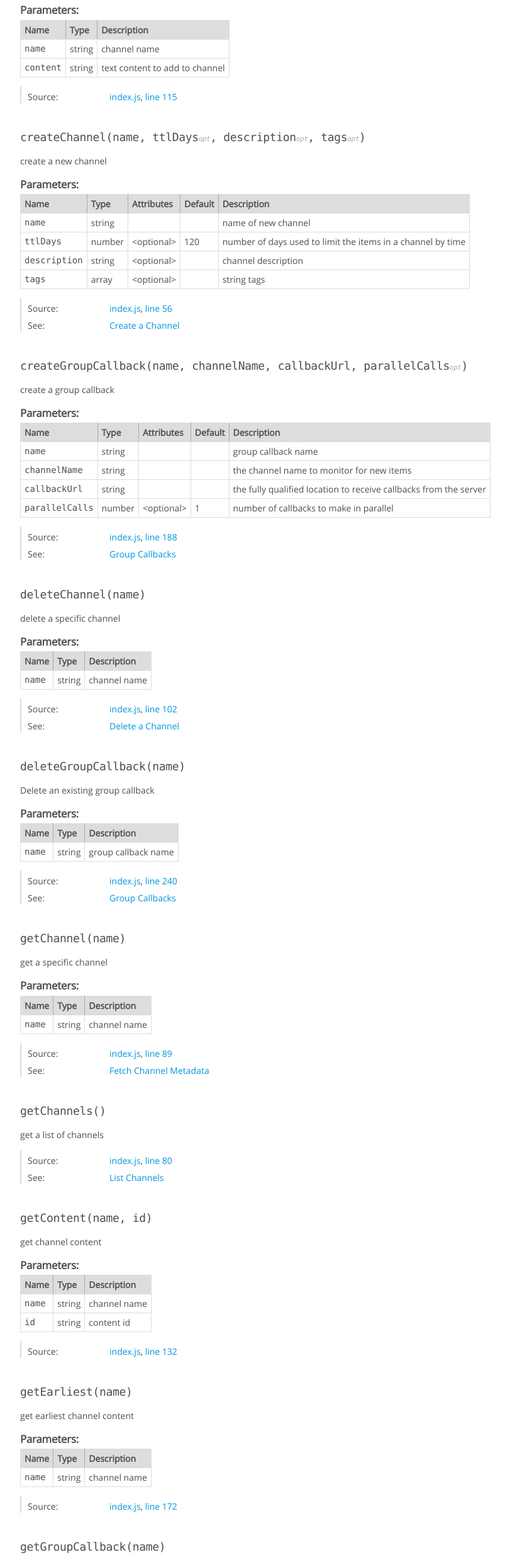
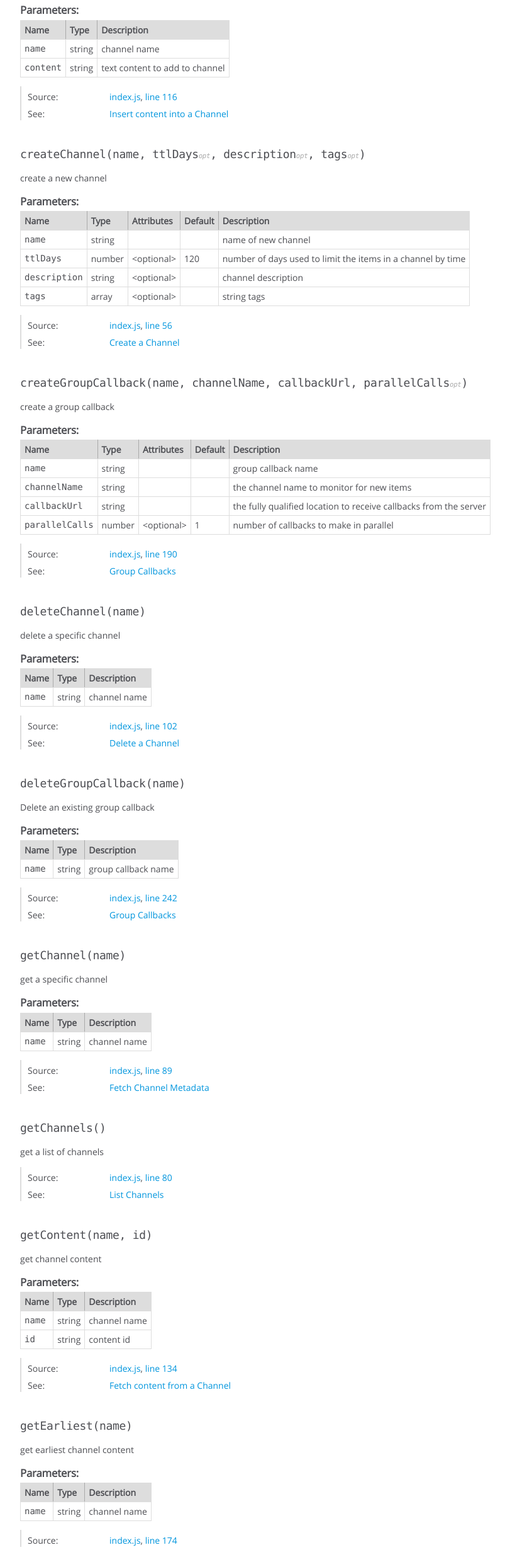
Before and after one commit to flightstats/node-datahub, a website: page docs/Datahub.html in a window 1280 px wide. Shown: the part 822-3302 px from the top of the page at 63% size, without its empty margins (0-811 px from the left). Drawn offline with Linux system fonts and the light colour scheme.

Commit message:
a few more @see links

```diff
--- a/docs/Datahub.html
+++ b/docs/Datahub.html
@@ -420,12 +420,19 @@
 
     <dt class="tag-source">Source:</dt>
     <dd class="tag-source"><ul class="dummy"><li>
-        <a href="index.js.html">index.js</a>, <a href="index.js.html#line115">line 115</a>
+        <a href="index.js.html">index.js</a>, <a href="index.js.html#line116">line 116</a>
     </li></ul></dd>
 
 
 
 
+
+    <dt class="tag-see">See:</dt>
+    <dd class="tag-see">
+        <ul>
+            <li><a href="https://github.com/flightstats/hub#insert-content-into-channel">Insert content into a Channel</a></li>
+        </ul>
+    </dd>
 
 
 
@@ -943,7 +950,7 @@
 
     <dt class="tag-source">Source:</dt>
     <dd class="tag-source"><ul class="dummy"><li>
-        <a href="index.js.html">index.js</a>, <a href="index.js.html#line188">line 188</a>
+        <a href="index.js.html">index.js</a>, <a href="index.js.html#line190">line 190</a>
     </li></ul></dd>
 
 
@@ -1219,7 +1226,7 @@
 
     <dt class="tag-source">Source:</dt>
     <dd class="tag-source"><ul class="dummy"><li>
-        <a href="index.js.html">index.js</a>, <a href="index.js.html#line240">line 240</a>
+        <a href="index.js.html">index.js</a>, <a href="index.js.html#line242">line 242</a>
     </li></ul></dd>
 
 
@@ -1607,12 +1614,19 @@
 
     <dt class="tag-source">Source:</dt>
     <dd class="tag-source"><ul class="dummy"><li>
-        <a href="index.js.html">index.js</a>, <a href="index.js.html#line132">line 132</a>
+        <a href="index.js.html">index.js</a>, <a href="index.js.html#line134">line 134</a>
     </li></ul></dd>
 
 
 
 
+
+    <dt class="tag-see">See:</dt>
+    <dd class="tag-see">
+        <ul>
+            <li><a href="https://github.com/flightstats/hub#fetch-content-from-channel">Fetch content from a Channel</a></li>
+        </ul>
+    </dd>
 
 
 
@@ -1738,7 +1752,7 @@
 
     <dt class="tag-source">Source:</dt>
     <dd class="tag-source"><ul class="dummy"><li>
-        <a href="index.js.html">index.js</a>, <a href="index.js.html#line172">line 172</a>
+        <a href="index.js.html">index.js</a>, <a href="index.js.html#line174">line 174</a>
     </li></ul></dd>
 
 
@@ -1869,7 +1883,7 @@
 
     <dt class="tag-source">Source:</dt>
     <dd class="tag-source"><ul class="dummy"><li>
-        <a href="index.js.html">index.js</a>, <a href="index.js.html#line227">line 227</a>
+        <a href="index.js.html">index.js</a>, <a href="index.js.html#line229">line 229</a>
     </li></ul></dd>
 
 
@@ -2007,7 +2021,7 @@
 
     <dt class="tag-source">Source:</dt>
     <dd class="tag-source"><ul class="dummy"><li>
-        <a href="index.js.html">index.js</a>, <a href="index.js.html#line253">line 253</a>
+        <a href="index.js.html">index.js</a>, <a href="index.js.html#line255">line 255</a>
     </li></ul></dd>
 
 
@@ -2096,7 +2110,7 @@
 
     <dt class="tag-source">Source:</dt>
     <dd class="tag-source"><ul class="dummy"><li>
-        <a href="index.js.html">index.js</a>, <a href="index.js.html#line218">line 218</a>
+        <a href="index.js.html">index.js</a>, <a href="index.js.html#line220">line 220</a>
     </li></ul></dd>
 
 
@@ -2234,7 +2248,7 @@
 
     <dt class="tag-source">Source:</dt>
     <dd class="tag-source"><ul class="dummy"><li>
-        <a href="index.js.html">index.js</a>, <a href="index.js.html#line160">line 160</a>
+        <a href="index.js.html">index.js</a>, <a href="index.js.html#line162">line 162</a>
     </li></ul></dd>
 
 
@@ -2365,7 +2379,7 @@
 
     <dt class="tag-source">Source:</dt>
     <dd class="tag-source"><ul class="dummy"><li>
-        <a href="index.js.html">index.js</a>, <a href="index.js.html#line148">line 148</a>
+        <a href="index.js.html">index.js</a>, <a href="index.js.html#line150">line 150</a>
     </li></ul></dd>
 
 
@@ -2413,7 +2427,7 @@
 <br class="clear">
 
 <footer>
-    Documentation generated by <a href="https://github.com/jsdoc3/jsdoc">JSDoc 3.3.2</a> on Wed Sep 02 2015 14:20:19 GMT-0700 (PDT)
+    Documentation generated by <a href="https://github.com/jsdoc3/jsdoc">JSDoc 3.3.2</a> on Thu Sep 03 2015 12:21:17 GMT-0700 (PDT)
 </footer>
 
 <script> prettyPrint(); </script>
--- a/index.js
+++ b/index.js
@@ -109,6 +109,7 @@ Datahub.prototype.deleteChannel = function(name){
 
 /**
  * add content to a channel
+ * @see {@link https://github.com/flightstats/hub#insert-content-into-channel|Insert content into a Channel}
  * @param {string} name - channel name
  * @param {string} content - text content to add to channel
  */
@@ -126,6 +127,7 @@ Datahub.prototype.addContent = function(name, content){
 
 /**
  * get channel content
+ * @see {@link https://github.com/flightstats/hub#fetch-content-from-channel|Fetch content from a Channel}
  * @param {string} name - channel name
  * @param {string} id - content id
  */
```
Also changed, not shown: docs/index.html (+1 -1 lines), docs/index.js.html (+3 -1 lines).
